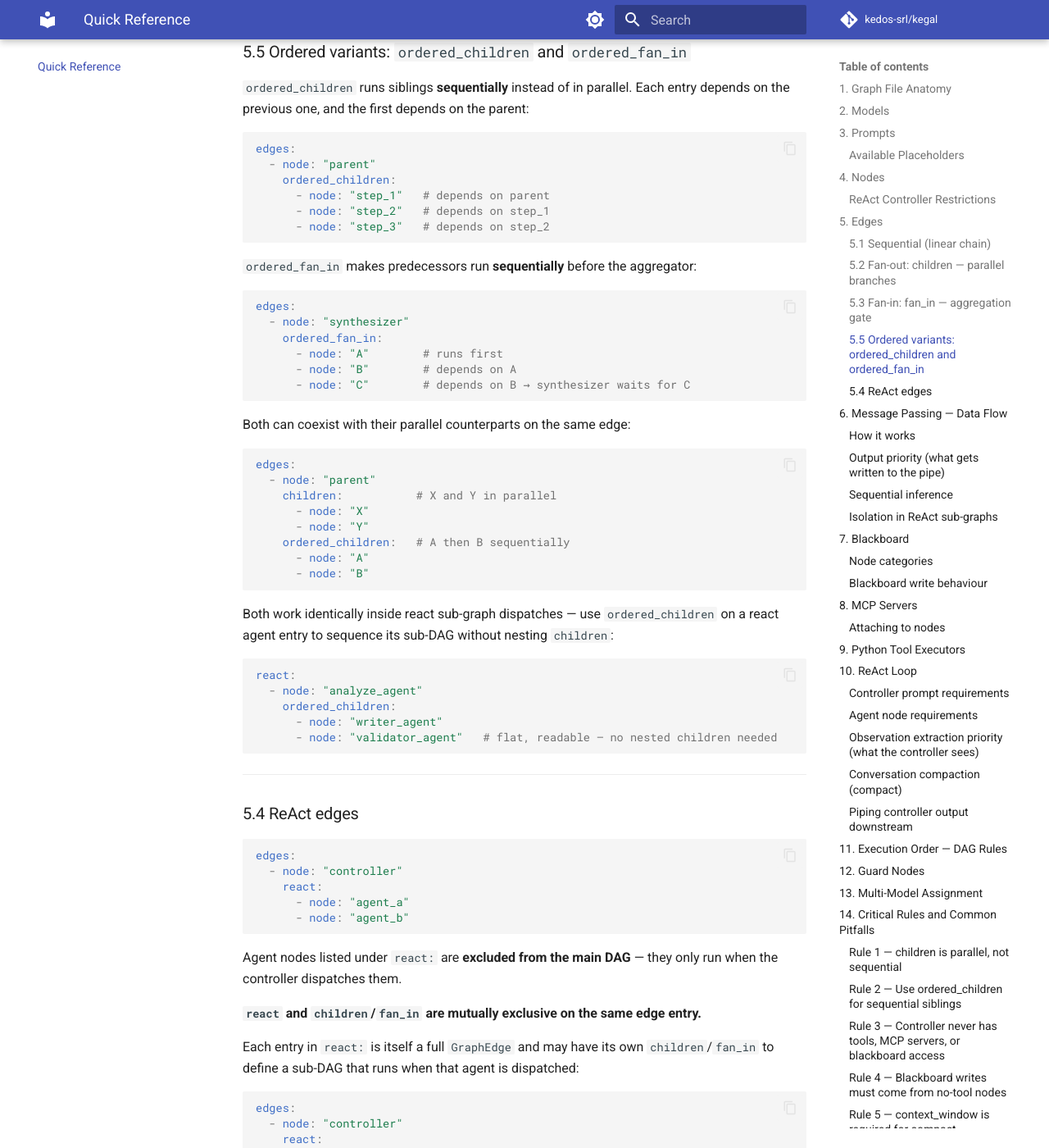
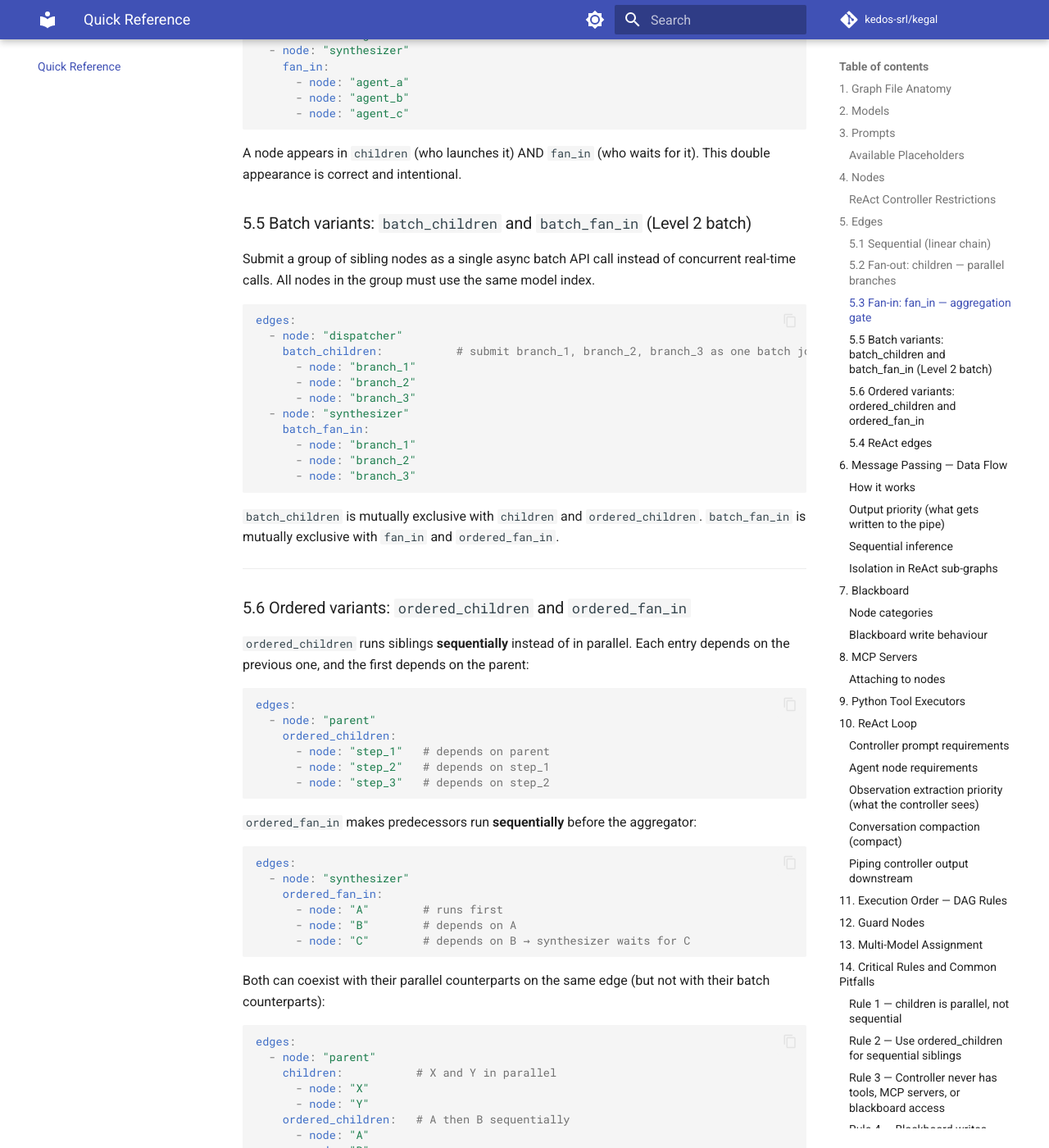
Before and after one commit to Kedos-srl/kegal, an MkDocs documentation site: the page built from docs/quick_reference.md, in a window 1280 px wide and 1400 px high, scrolled down 5202 px. Shown: the whole window at 82% size. Built offline with MkDocs 1.6.1 and Material for MkDocs 9.7.7, drawn with Linux system fonts in a browser that asks for light colours; comment, search, counter and statistics services are not loaded; some of the changed text lies outside the part shown.

Commit message:
chore: bump version to 0.1.4.2; update quick_reference and changelog for batch inference

````diff
--- a/docs/quick_reference.md
+++ b/docs/quick_reference.md
@@ -11,16 +11,17 @@
 A KeGAL graph is a YAML file with these top-level keys:
 
 ```yaml
-models:       # required — one or more LLM configurations
-verbose:      # optional bool — enable verbose logging
-user_message: # optional string — default user prompt
-mcp_servers:  # optional — out-of-process tool servers
-blackboard:   # optional — named shared markdown buffers
-tools:        # optional — in-process Python tool schemas
-prompts:      # required — prompt templates (0-indexed list)
-nodes:        # required — agent nodes
-edges:        # required — execution topology
-chat_history: # optional — persistent conversation history
+models:              # required — one or more LLM configurations
+verbose:             # optional bool — enable verbose logging
+user_message:        # optional string — default user prompt (mutex with batch_user_messages)
+batch_user_messages: # optional list[str] — N user messages for batch inference (mutex with user_message)
+mcp_servers:         # optional — out-of-process tool servers
+blackboard:          # optional — named shared markdown buffers
+tools:               # optional — in-process Python tool schemas
+prompts:             # required — prompt templates (0-indexed list)
+nodes:               # required — agent nodes
+edges:               # required — execution topology
+chat_history:        # optional — persistent conversation history
 ```
 
 ---
@@ -35,6 +36,10 @@
     context_window: 32768   # required when using react compact: true
     api_key: "${ANTHROPIC_API_KEY}"  # use ${ENV_VAR} to read from environment
     # aws_region_name, aws_access_key, aws_secret_key for bedrock / anthropic_aws
+    # Bedrock batch only:
+    batch_role_arn: "${BEDROCK_BATCH_ROLE_ARN}"
+    batch_s3_input_uri: "s3://my-bucket/kegal/input"
+    batch_s3_output_uri: "s3://my-bucket/kegal/output"
 ```
 
 - The list is **0-indexed**. Nodes reference models by index: `model: 0`.
@@ -92,11 +97,17 @@
       user_message: true        # inject {user_message} placeholder
       chunks: false             # inject {retrieved_chunks} placeholder
       chat_history: "session"   # named chat history key
+      batch_use_messages: [0, 1, 2]  # indices into graph-level batch_user_messages
 
     # Data flow
     message_passing:
       input: true               # receive upstream pipe as {message_passing}
       output: true              # write final LLM text to pipe after execution
+
+    # Batch data flow (Level 1 — intra-node batch)
+    batch_message_passing:
+      output: true              # producing node: emit N tagged <message_N> blocks downstream
+      input: true               # consuming node: receive each item individually
 
     # Tools (choose one or both)
     tools: ["tool_name"]        # in-process Python tools (schema declared top-level)
@@ -222,7 +233,29 @@
 
 A node appears in `children` (who launches it) AND `fan_in` (who waits for it). This double appearance is correct and intentional.
 
-### 5.5 Ordered variants: `ordered_children` and `ordered_fan_in`
+### 5.5 Batch variants: `batch_children` and `batch_fan_in` (Level 2 batch)
+
+Submit a group of sibling nodes as a single async batch API call instead of concurrent real-time calls. All nodes in the group must use the same model index.
+
+```yaml
+edges:
+  - node: "dispatcher"
+    batch_children:           # submit branch_1, branch_2, branch_3 as one batch job
+      - node: "branch_1"
+      - node: "branch_2"
+      - node: "branch_3"
+  - node: "synthesizer"
+    batch_fan_in:
+      - node: "branch_1"
+      - node: "branch_2"
+      - node: "branch_3"
+```
+
+`batch_children` is mutually exclusive with `children` and `ordered_children`. `batch_fan_in` is mutually exclusive with `fan_in` and `ordered_fan_in`.
+
+---
+
+### 5.6 Ordered variants: `ordered_children` and `ordered_fan_in`
 
 `ordered_children` runs siblings **sequentially** instead of in parallel.
 Each entry depends on the previous one, and the first depends on the parent:
@@ -247,7 +280,7 @@
       - node: "C"        # depends on B → synthesizer waits for C
 ```
 
-Both can coexist with their parallel counterparts on the same edge:
+Both can coexist with their parallel counterparts on the same edge (but not with their batch counterparts):
 
 ```yaml
 edges:
@@ -796,7 +829,7 @@
 | `ollama` | Local Ollama | `model`, `host` |
 | `anthropic` | Anthropic API | `model`, `api_key` |
 | `anthropic_aws` | Claude via Bedrock | `model` (ARN), `aws_region_name`, `aws_access_key`, `aws_secret_key` |
-| `bedrock` | AWS Bedrock native | `model`, `aws_region_name`, `aws_access_key`, `aws_secret_key` |
+| `bedrock` | AWS Bedrock native | `model`, `aws_region_name`, `aws_access_key`, `aws_secret_key`; add `batch_role_arn`, `batch_s3_input_uri`, `batch_s3_output_uri` for batch mode |
 | `openai` | OpenAI API | `model`, `api_key` |
 | `gemini` | Google Gemini | `model`, `api_key` |
 
--- a/setup.py
+++ b/setup.py
@@ -22,7 +22,7 @@
 
 setup(
     name="kegal",
-    version="0.1.4.1",
+    version="0.1.4.2",
     author="Kedos srl",
     author_email="fabio.gagliardi@kedos-srl.it",
     description="KeGAL - Kedos Graph Agent for LLM",
````
Also changed, not shown: docs/CHANGELOG.md (+2 -2 lines).
